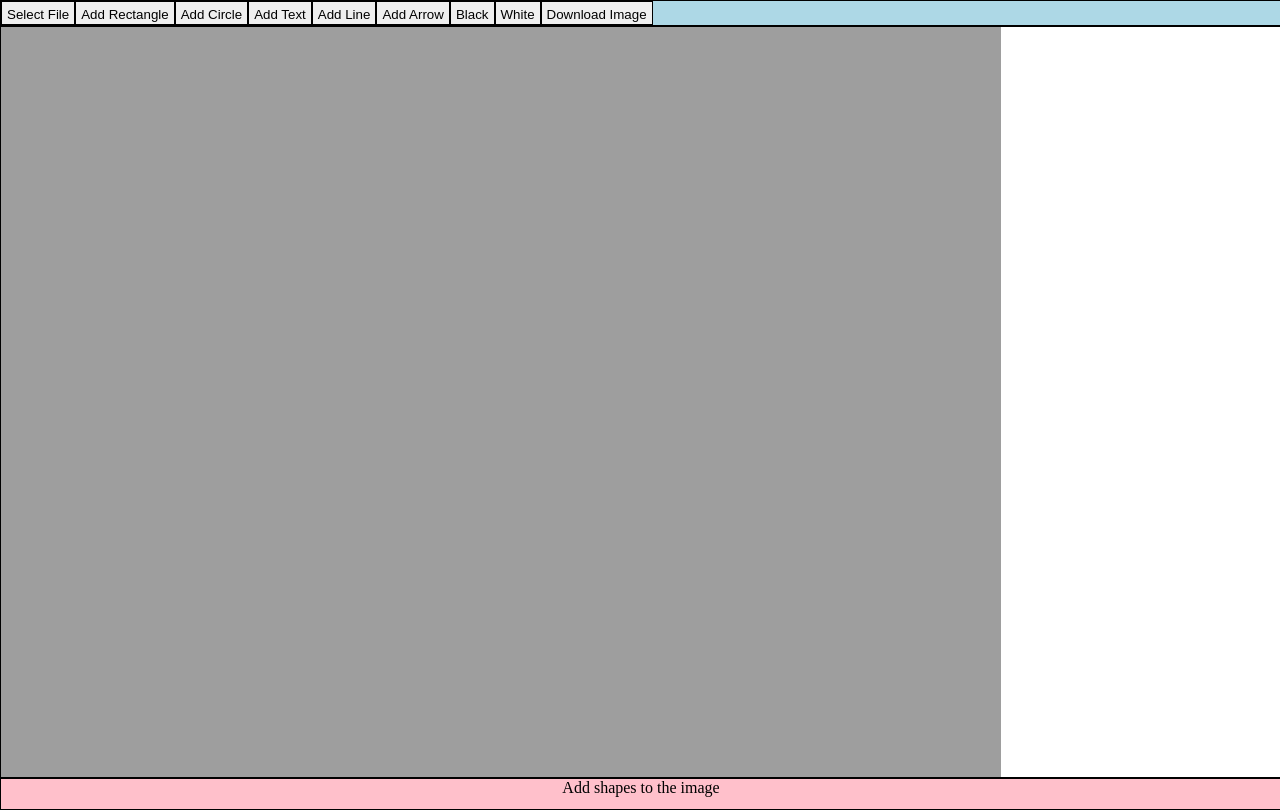
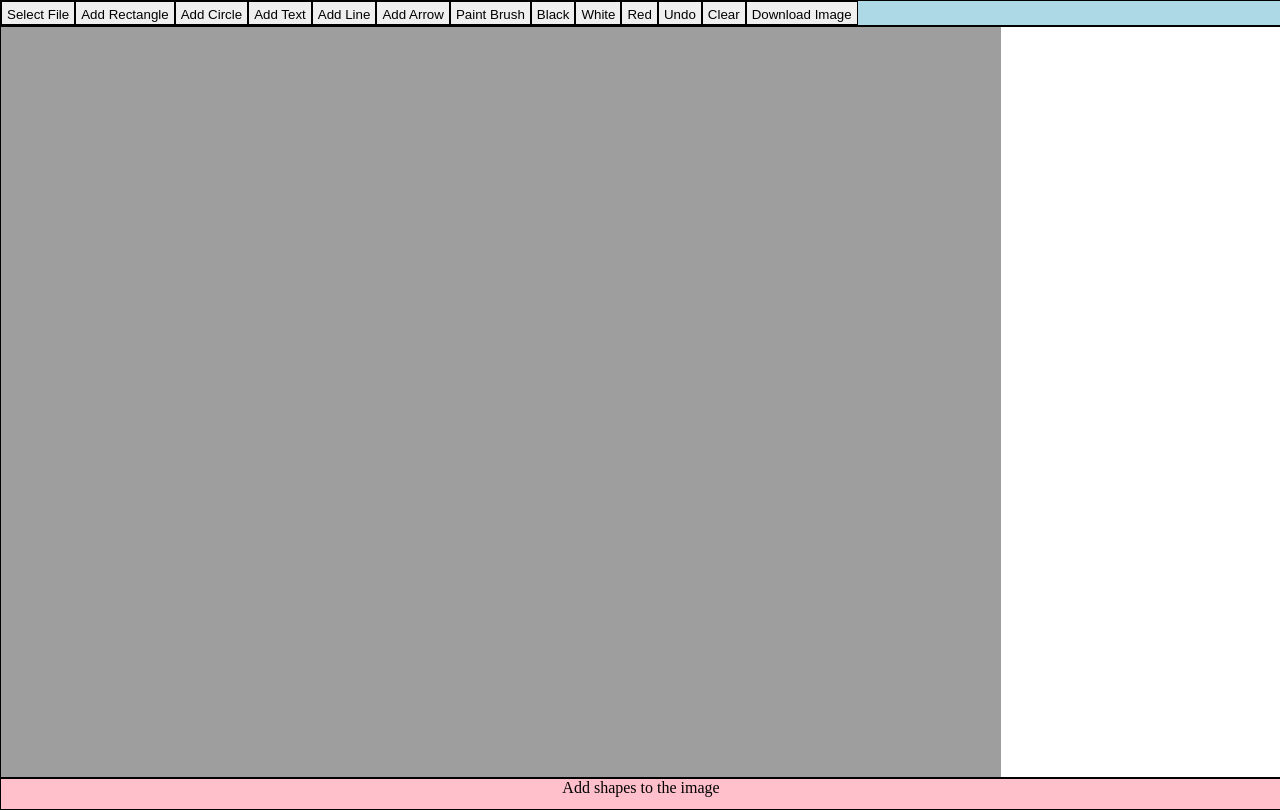
Before and after one commit to chadmichel/ImageAnnotate, an Angular app: page / in a window 1280 px wide. Built offline with nearby package versions, Linux system fonts and the light colour scheme.

Commit message:
add paint brush

```diff
--- a/src/app/image-editor/image-editor.component.html
+++ b/src/app/image-editor/image-editor.component.html
@@ -12,8 +12,12 @@
     <button (click)="setAddTextMode()">Add Text</button>
     <button (click)="setAddLineMode()">Add Line</button>
     <button (click)="setAddArrowMode()">Add Arrow</button>
+    <button (click)="setPaintBrushMode()">Paint Brush</button>
     <button (click)="setColor('black')">Black</button>
     <button (click)="setColor('white')">White</button>
+    <button (click)="setColor('red')">Red</button>
+    <button (click)="undo()">Undo</button>
+    <button (click)="clear()">Clear</button>
     <button (click)="downloadImage()">Download Image</button>
   </div>
   <div id="drawContainer"></div>
--- a/src/app/image-editor/image-editor.component.ts
+++ b/src/app/image-editor/image-editor.component.ts
@@ -35,6 +35,8 @@ export class ImageEditorComponent implements OnInit {
 
   file: any;
   imageUrl: string = 'assets/can.jpg';
+
+  annotations: any[] = [];
 
   constructor() {}
 
@@ -130,7 +132,24 @@ export class ImageEditorComponent implements OnInit {
     });
   }
 
+  clear() {
+    while (this.annotations.length > 0) {
+      this.undo();
+    }
+  }
+
+  undo() {
+    if (this.annotations.length > 0) {
+      const lastAnnotation = this.annotations.pop();
+      this.transformer.nodes([]);
+      lastAnnotation?.remove();
+      this.layer.draw();
+      this.setDefaultMode();
+    }
+  }
+
   async downloadImage() {
+    this.transformer.nodes([]);
     var i = (await this.stage?.toImage()) as any;
     var d = await this.stage?.toDataURL();
 
@@ -169,18 +188,26 @@ export class ImageEditorComponent implements OnInit {
     this.stage!.off('touchstart');
     this.stage!.off('touchend');
 
+    for (var i = 0; i < this.layer.children.length; i++) {
+      this.layer.children[i].draggable(false);
+    }
+
     this.stage!.on('click tap', (e) => {
       if (this.textNode && this.textarea) {
         this.swapBack();
         return;
       }
       if (e.target === this.stage || e.target === this.image) {
+        this.transformer.nodes().forEach((node) => {
+          node.draggable(false);
+        });
         this.transformer.nodes([]);
         return;
       }
 
       if (e.target != this.image) {
         this.transformer.nodes([e.target]);
+        e.target.draggable(true);
       }
     });
 
@@ -224,6 +251,7 @@ export class ImageEditorComponent implements OnInit {
     this.statusMessage = 'Add shapes to the image';
     if (selectedItem) {
       this.transformer.nodes([selectedItem]);
+      selectedItem.draggable(true);
     } else {
       this.transformer.nodes([]);
     }
@@ -378,6 +406,48 @@ export class ImageEditorComponent implements OnInit {
     });
   }
 
+  isPaint = false;
+  brushLine: Konva.Line | undefined = undefined;
+
+  // https://konvajs.org/docs/sandbox/Free_Drawing.html
+  setPaintBrushMode() {
+    this.statusMessage = 'Click/drag to draw on the image';
+    this.transformer.nodes([]);
+    this.stage!.off('click tap');
+    this.stage!.off('dblclick dbltap');
+
+    this.stage!.on('touchstart', (e) => {
+      this.isPaint = true;
+      var pos = this.stage!.getPointerPosition();
+      this.brushLine = new Konva.Line({
+        stroke: this.color,
+        strokeWidth: 5,
+        globalCompositeOperation: 'source-over',
+        lineCap: 'round',
+        lineJoin: 'round',
+        points: [pos!.x, pos!.y, pos!.x, pos!.y],
+        name: 'brush',
+      });
+      this.layer.add(this.brushLine);
+    });
+    this.stage!.on('touchend', (e) => {
+      this.isPaint = false;
+      this.setDefaultMode(this.brushLine);
+    });
+    this.stage!.on('mousemove touchmove', (e) => {
+      if (!this.isPaint) {
+        return;
+      }
+
+      // prevent scrolling on touch devices
+      e.evt.preventDefault();
+
+      const pos = this.stage!.getPointerPosition();
+      var newPoints = this.brushLine!.points().concat([pos!.x, pos!.y]);
+      this.brushLine!.points(newPoints);
+    });
+  }
+
   setColor(color: string) {
     this.color = color;
 
@@ -401,6 +471,10 @@ export class ImageEditorComponent implements OnInit {
           this.layer.draw();
         }
         if (selectedNode.attrs.name === 'arrow') {
+          selectedNode.stroke(color);
+          this.layer.draw();
+        }
+        if (selectedNode.attrs.name === 'brush') {
           selectedNode.stroke(color);
           this.layer.draw();
         }
@@ -443,6 +517,7 @@ export class ImageEditorComponent implements OnInit {
       name: 'rect',
     });
 
+    this.annotations.push(box);
     this.layer.add(box);
     this.transformer.nodes([box]);
 
@@ -461,6 +536,7 @@ export class ImageEditorComponent implements OnInit {
       name: 'circle',
     });
 
+    this.annotations.push(circleNode);
     this.layer.add(circleNode);
     this.transformer.nodes([circleNode]);
 
@@ -480,6 +556,7 @@ export class ImageEditorComponent implements OnInit {
       name: 'text',
     });
 
+    this.annotations.push(tn);
     this.layer.add(tn);
     this.transformer.nodes([tn]);
     this.setDefaultMode(tn);
@@ -518,6 +595,7 @@ export class ImageEditorComponent implements OnInit {
       });
     }
 
+    this.annotations.push(line);
     this.layer.add(line);
     this.transformer.nodes([line]);
     this.setDefaultMode(line);
@@ -554,10 +632,12 @@ export class ImageEditorComponent implements OnInit {
         pointerLength: 20,
         pointerWidth: 20,
         draggable: true,
+        strokeHitEnabled: true,
         name: 'line',
       });
     }
 
+    this.annotations.push(arrow);
     this.layer.add(arrow);
     this.transformer.nodes([arrow]);
     this.setDefaultMode(arrow);
```
